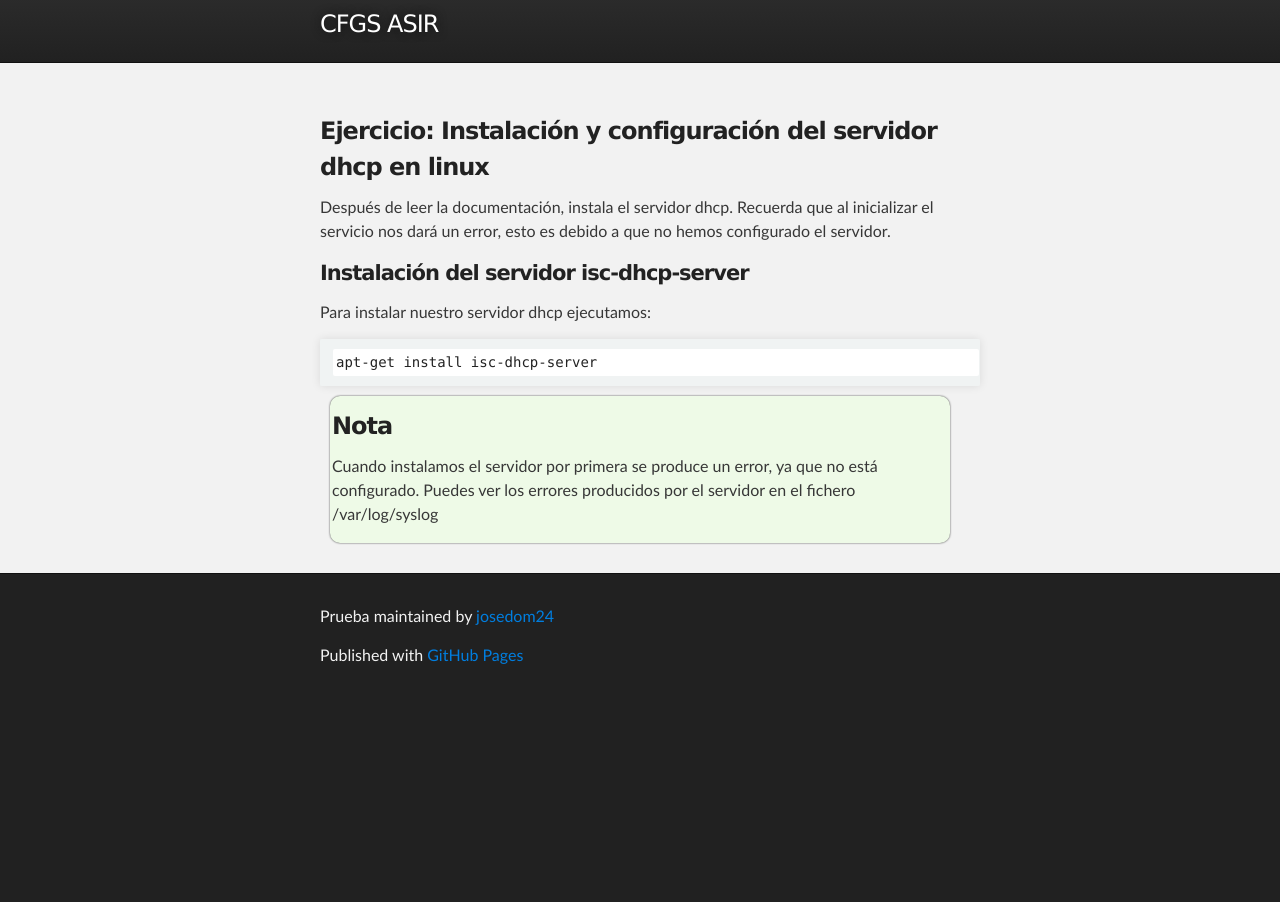
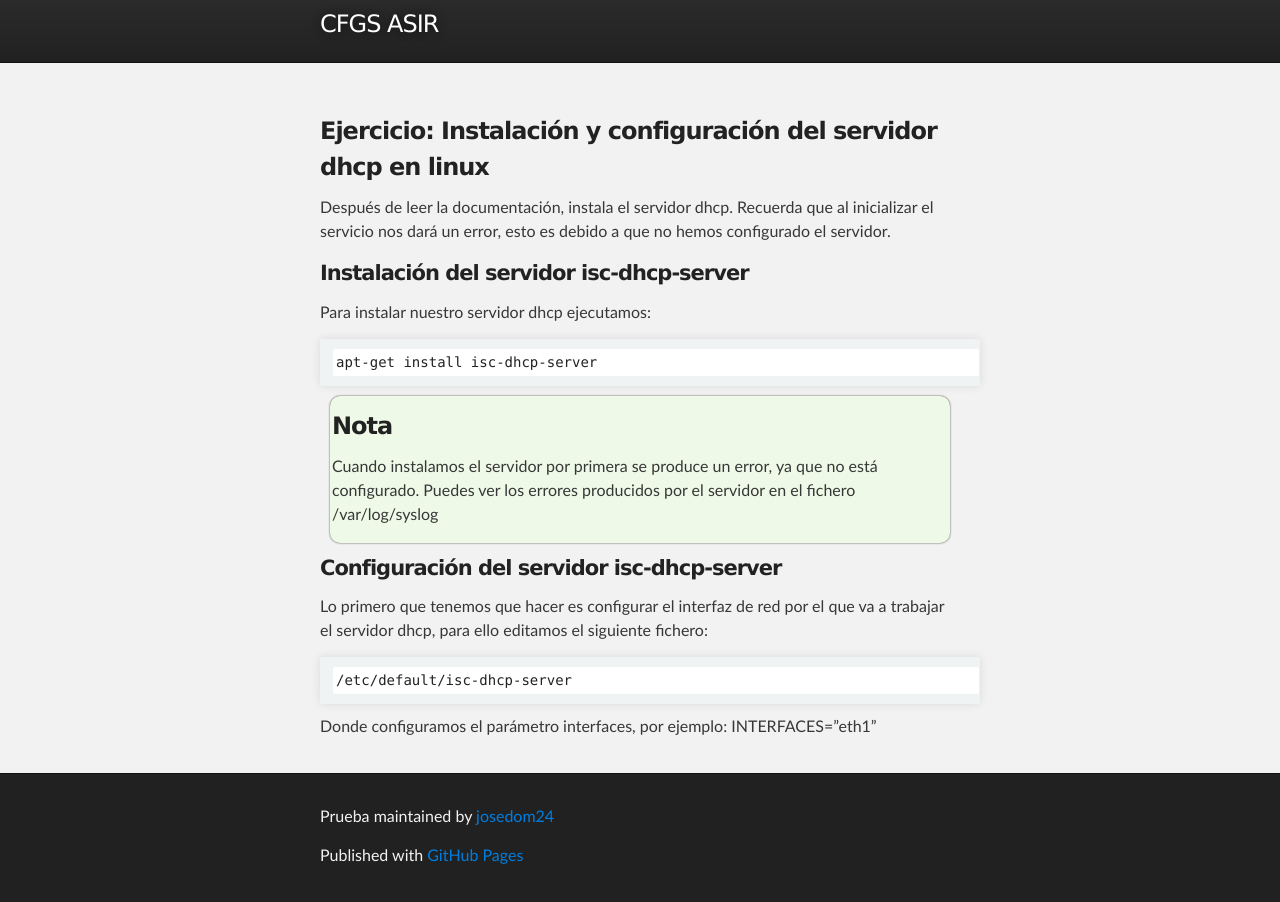
Before and after one commit to josedom24/josedom24.github.io, a Jekyll site: the page built from mod/serviciosgs/e_dhcp_1.md, in a window 1280 px wide, cut to the strip 78-980 px from the top of the page. Built offline with Jekyll 4.4.1, drawn with Linux system fonts in a browser that asks for light colours; before the commit the page ends 900 px from its top, so only the background shows below that.

Commit message:
Update e_dhcp_1.md

```diff
--- a/mod/serviciosgs/e_dhcp_1.md
+++ b/mod/serviciosgs/e_dhcp_1.md
@@ -18,3 +18,12 @@ Para instalar nuestro servidor dhcp ejecutamos:
 ### Nota
 Cuando instalamos el servidor por primera se produce un error, ya que no está configurado. Puedes ver los errores producidos por el servidor en el fichero /var/log/syslog
 </div>
+
+#### Configuración del servidor isc-dhcp-server
+
+Lo primero que tenemos que hacer es configurar el interfaz de red por el que va a trabajar el servidor dhcp, para ello editamos el siguiente fichero:
+
+	/etc/default/isc-dhcp-server
+
+Donde configuramos el parámetro interfaces, por ejemplo:
+	INTERFACES="eth1"
```
